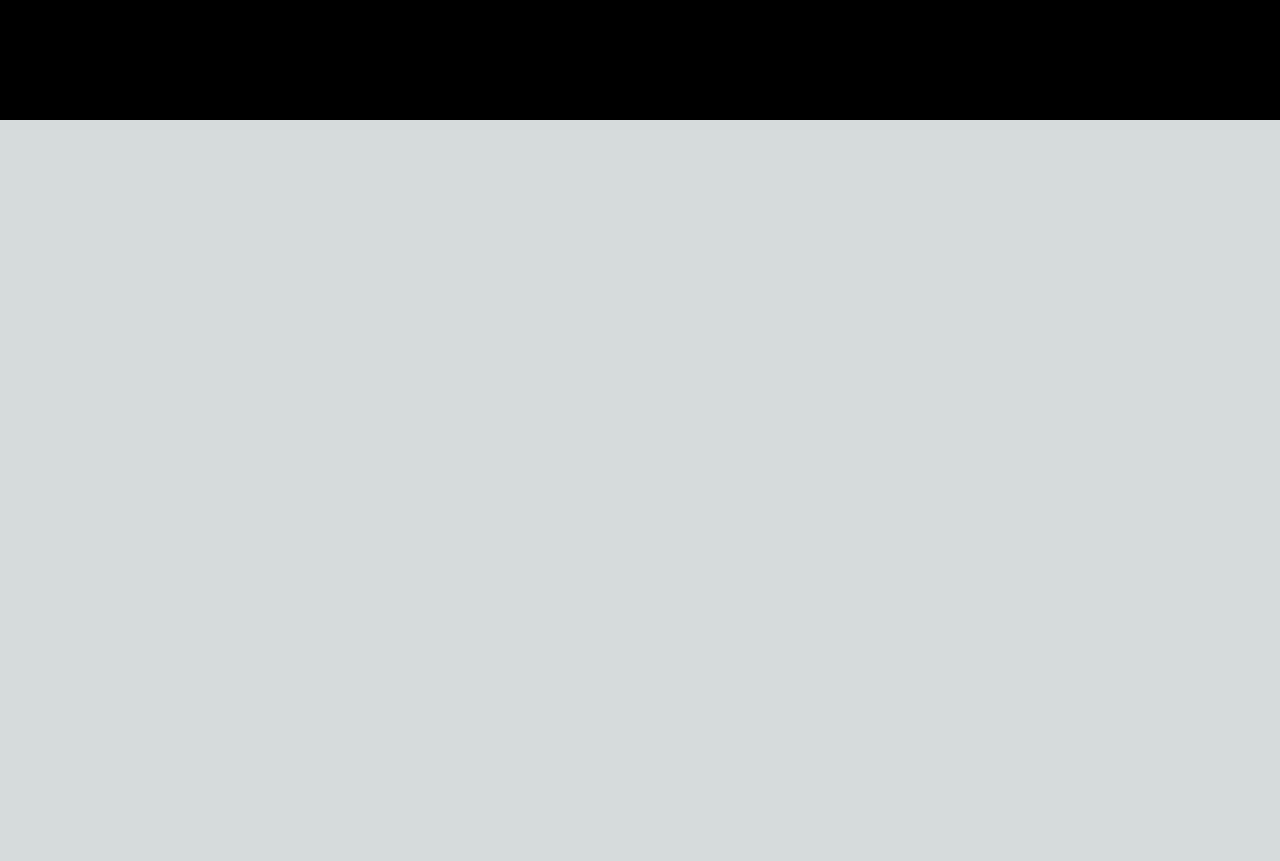
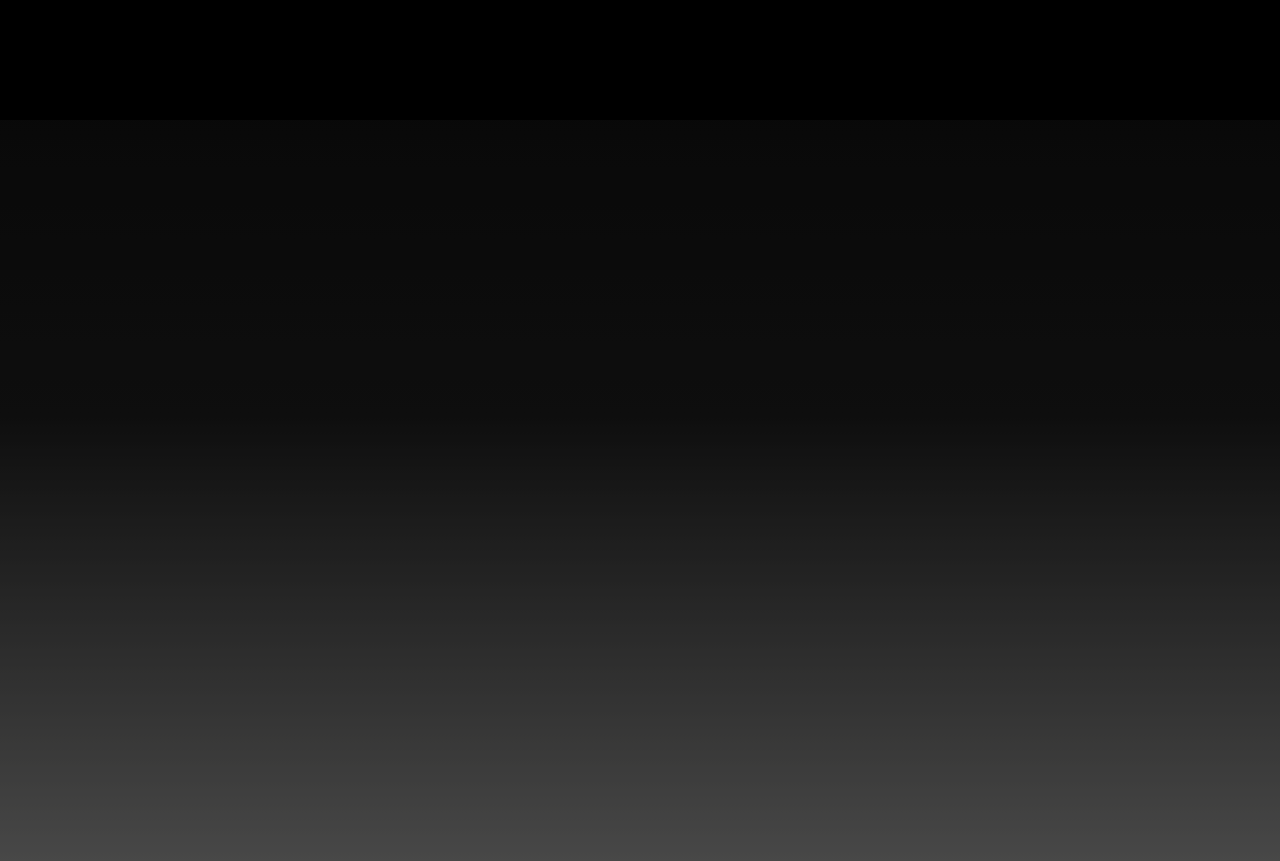
Before and after one commit to aqlhsyfqhsym/portfolio_aqilah, a Next.js app: page / in a window 1280 px wide. Shown: the part 2280-3141 px from the top of the page. Before the commit the page ends 2400 px from the top, so only its background shows below. Built offline with nearby package versions, Linux system fonts and the light colour scheme.

Commit message:
update parallax

```diff
--- a/src/app/globals.scss
+++ b/src/app/globals.scss
@@ -146,3 +146,33 @@ a {
   justify-content: space-between;
   align-items: flex-start;
 }
+
+.container-parallax {
+  height: 100vh;
+  width: 100%;
+  padding: 40px 80px;
+  display: flex;
+  flex-direction: row;
+  justify-content: space-between;
+  align-items: flex-start;
+
+  /* Define your dual-gradient background */
+  background: linear-gradient(0deg, #c3c3c2, #171717, #000000);
+  background-size: 200% 200%;
+  animation: gradientAnimation 10s infinite;
+
+  box-shadow: inset 0 0 0 1000px rgba(0, 0, 0, 0.4);
+  object-fit: contain;
+}
+
+@keyframes gradientAnimation {
+  0% {
+    background-position: 100% 50%;
+  }
+  50% {
+    background-position: 50% 70%;
+  }
+  100% {
+    background-position: 0% 50%;
+  }
+}
--- a/src/app/page.jsx
+++ b/src/app/page.jsx
@@ -3,6 +3,7 @@ import Image from "next/image";
 import VideoBg from "../components/videobackground";
 import Intro from "../components/intro";
 import AboutMe from "../components/aboutme";
+import Parallax from "../components/parallax";
 import Button from "../components/button";
 
 import styles from "./page.module.scss";
@@ -21,7 +22,9 @@ export default function Home() {
       </Intro>
 
       <div id="target-section"></div>
+
       <AboutMe />
+      <Parallax />
     </main>
   );
 }
--- /dev/null
+++ b/src/components/parallax/index.jsx
@@ -0,0 +1,10 @@
+import React from "react";
+import styles from "./parallax.module.scss";
+
+export default function Parallax() {
+  return (
+    <div className="container-parallax">
+      <></>
+    </div>
+  );
+}
```
Also changed, not shown: src/components/parallax/parallax.module.scss (added).
